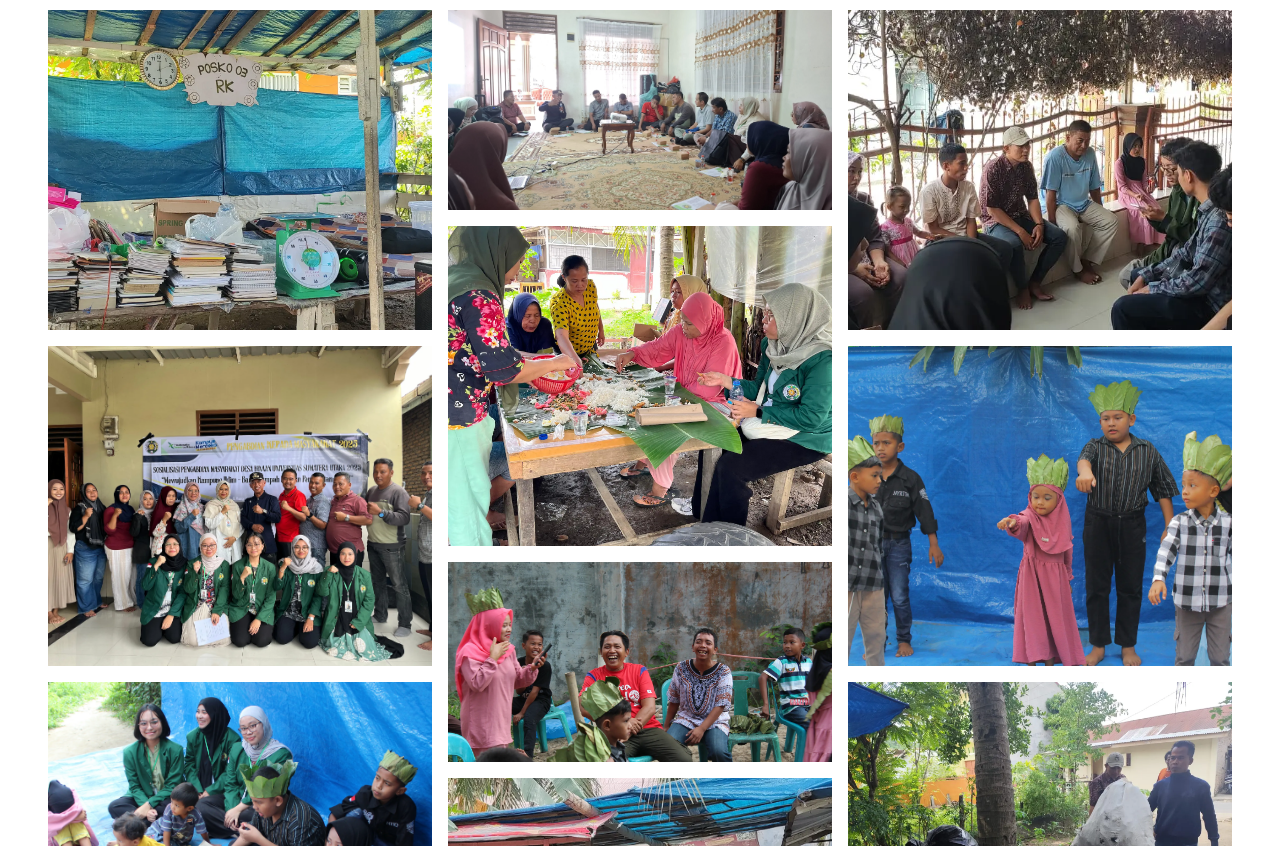
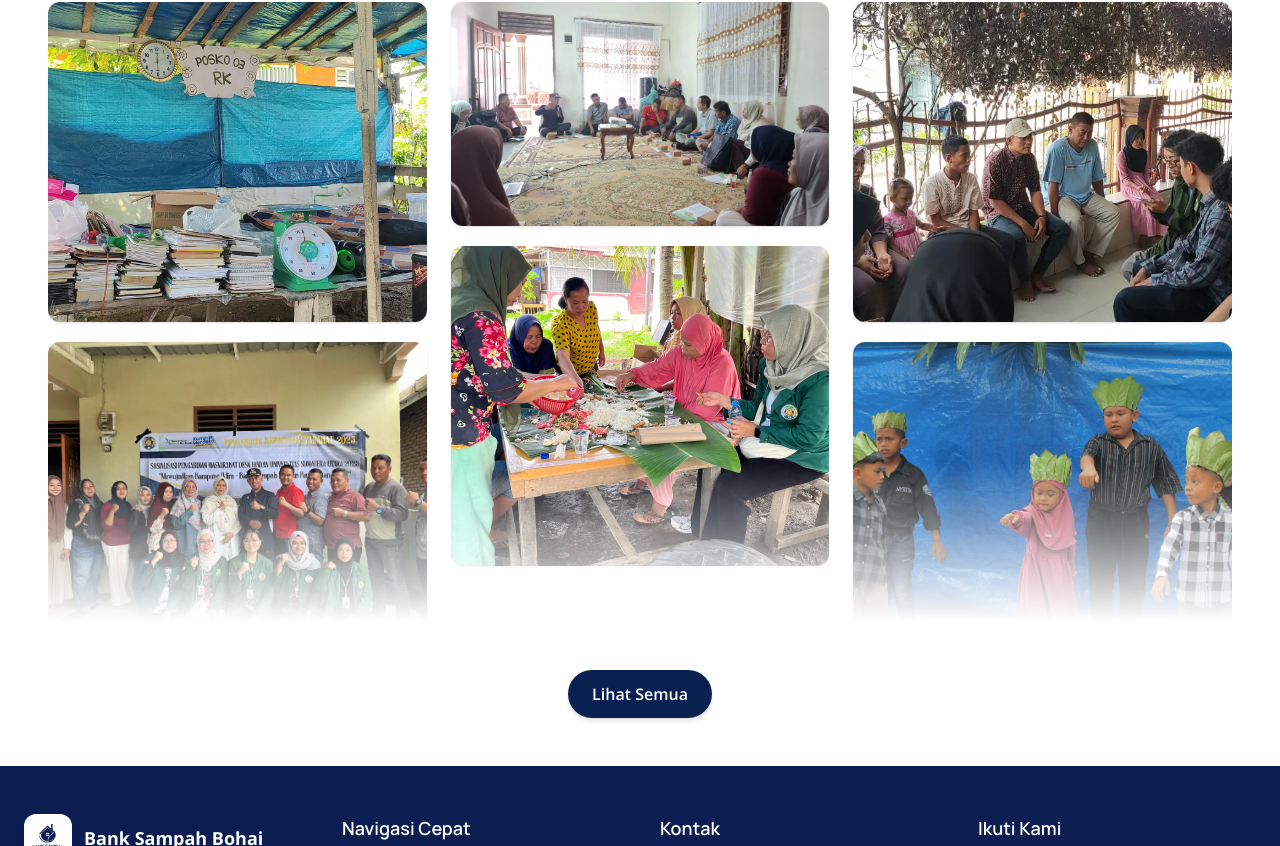
Before and after one commit to Bank-Sampah-Bandar-Khalipah/web-page, a React (Vite) app: page /about in a window 1280 px wide. Shown: the part 1954-2800 px from the top of the page. Built offline with nearby package versions, Linux system fonts and the light colour scheme.

Commit message:
maintenance

```diff
--- a/src/Components/AboutPage/GaleryAbout.jsx
+++ b/src/Components/AboutPage/GaleryAbout.jsx
@@ -1,42 +1,91 @@
-import React from 'react'
+import React, { useState } from 'react';
 import dataGalery from '../../Data/DataGalery';
 
 const GaleryAbout = () => {
+  const { kolom1, kolom2, kolom3 } = dataGalery();
 
-    const {kolom1, kolom2, kolom3} = dataGalery();
+  const [showAll, setShowAll] = useState(false);
+
+  const LIMIT = 2;
+  const sliceData = (data) => (showAll ? data : data.slice(0, LIMIT));
 
   return (
-    <section className='container mx-auto section-spacing'>
-        <div className='space-y-10'>
-            <h1 className='text-3xl font-bold'>Dokumentasi Kegiatan</h1>
-            <div className="grid md:grid-cols-3 gap-4">
-                <div className='space-y-4'>
-                    {kolom1.map(item =>
-                    <img key={item.id} src={item.img} alt={`img-${item.id}`} className='w-full h-80 object-cover' />
-                    )}
-                </div>
-                {/* Kolom 2 - Selang-seling tinggi */}
-                <div className='space-y-4'>
-                    {kolom2.map((item, index) => (
+    <section className="container mx-auto section-spacing">
+      <div className="space-y-8 relative">
+
+        <h1 className="text-3xl font-bold text-center md:text-left">
+          Dokumentasi Kegiatan
+        </h1>
+
+        {/* WRAPPER untuk efek masking */}
+        <div className={`relative transition-all duration-500 overflow-hidden`}>
+
+          {/* GRID */}
+          <div
+            className={`
+              grid grid-cols-1 sm:grid-cols-2 md:grid-cols-3 gap-6
+              transition-all duration-500
+              ${showAll ? "max-h-none" : "max-h-[620px]"}
+            `}
+          >
+            {/* Kolom 1 */}
+            <div className="space-y-5">
+              {sliceData(kolom1).map((item) => (
                 <img
                   key={item.id}
                   src={item.img}
                   alt={`img-${item.id}`}
-                        className={`w-full ${index % 2 === 0 ? 'h-50' : 'h-80'} object-cover`}
+                  className="w-full h-72 md:h-80 object-cover rounded-xl shadow-sm transition-transform hover:scale-[1.02] duration-300"
+                />
+              ))}
+            </div>
+
+            {/* Kolom 2 */}
+            <div className="space-y-5">
+              {sliceData(kolom2).map((item, index) => (
+                <img
+                  key={item.id}
+                  src={item.img}
+                  alt={`img-${item.id}`}
+                  className={`w-full ${
+                    index % 2 === 0 ? 'h-56' : 'h-80'
+                  } object-cover rounded-xl shadow-sm transition-transform hover:scale-[1.02] duration-300`}
                 />
               ))}
             </div>
 
             {/* Kolom 3 */}
-                <div className='space-y-4'>
-                    {kolom3.map(item => (
-                    <img key={item.id} src={item.img} alt={`img-${item.id}`} className='w-full h-80 object-cover' />
+            <div className="space-y-5">
+              {sliceData(kolom3).map((item) => (
+                <img
+                  key={item.id}
+                  src={item.img}
+                  alt={`img-${item.id}`}
+                  className="w-full h-72 md:h-80 object-cover rounded-xl shadow-sm transition-transform hover:scale-[1.02] duration-300"
+                />
               ))}
             </div>
           </div>
 
+          {/* Efek Gradient - muncul saat belum showAll */}
+          {!showAll && (
+            <div className="absolute bottom-0 left-0 w-full h-40 bg-gradient-to-t from-white to-transparent pointer-events-none"></div>
+          )}
+        </div>
+
+        {/* Tombol Load More */}
+        <div className="flex justify-center pt-4">
+          <button
+            onClick={() => setShowAll(!showAll)}
+            className="px-6 py-3 bg-[#0A2050] hover:bg-[#12306D] text-white rounded-full shadow-md transition-all duration-300 font-semibold"
+          >
+            {showAll ? 'Tampilkan Lebih Sedikit' : 'Lihat Semua'}
+          </button>
+        </div>
+
       </div>
     </section>
-  )
-}
-export default GaleryAbout
+  );
+};
+
+export default GaleryAbout;
--- a/src/Components/HomePage/FaqHome.jsx
+++ b/src/Components/HomePage/FaqHome.jsx
@@ -21,8 +21,8 @@ const question = [
     },
     {
         id: 3,
-        question: "Bagaimana cara berpartisipasi?",
-        answer: "Anda dapat berpartisipasi dengan mengumpulkan sampah yang dapat didaur ulang dan membawanya ke bank sampah terdekat. Selain itu, Anda juga bisa mengikuti kegiatan edukasi yang kami adakan. Setiap kontribusi Anda sangat berarti untuk lingkungan.",
+        question: "Kenapa 'BOHAI'?",
+        answer: "BOHAI adalah singkatan dari Berkah Orang Tua Harapan Anak Indonesia, menggambarkan misi kami untuk menghadirkan keberkahan bagi orang tua dan menjadi harapan bagi anak-anak Indonesia.",
     },
         {
         id: 4,
--- a/src/Components/HomePage/HeroHome.jsx
+++ b/src/Components/HomePage/HeroHome.jsx
@@ -47,8 +47,8 @@ const HeroHome = () => {
       {/* Content */}
       <div className="relative z-10 flex flex-col justify-center items-center md:items-start text-center md:text-left px-6 md:px-16 space-y-4 w-full">
         <h1 className="text-white text-3xl md:text-5xl lg:text-6xl font-bold drop-shadow-md leading-tight">
-          Selamat Datang di website<br />
-          <span className="text-4xl md:text-6xl text-[#E9EFFD]">BOHAI</span>
+          Selamat Datang di Website<br />
+          <span className="text-4xl md:text-6xl">BOHAI</span>
         </h1>
         <p className="text-white text-lg md:text-2xl font-semibold drop-shadow-sm">
           Berkah Orang Tua Harapan Anak Indonesia.
--- a/src/Components/Layouts/Footer.jsx
+++ b/src/Components/Layouts/Footer.jsx
@@ -11,14 +11,14 @@ const Footer = () => {
         {/* Logo & Deskripsi */}
         <div className="space-y-4">
           <div className="flex items-center gap-3">
-            <div className="p-2 bg-white/90 rounded-xl shadow-md">
+            <div className="p-2 bg-white rounded-xl shadow-md">
               <img
                 src={logo}
                 alt="Bank Sampah BK"
                 className="w-8 h-8 object-contain"
               />
             </div>
-            <span className="font-bold text-lg">Bank Sampah BK</span>
+            <span className="font-bold text-lg">Bank Sampah Bohai</span>
           </div>
           <p className="text-sm text-gray-300 leading-relaxed">
             Bersama kelola sampah, ciptakan lingkungan bersih untuk generasi
@@ -37,7 +37,7 @@ const Footer = () => {
             </li>
             <li>
               <Link
-                to="/tentang"
+                to="/about"
                 className="hover:text-blue-300 transition-colors"
               >
                 Tentang Kami
@@ -45,7 +45,7 @@ const Footer = () => {
             </li>
             <li>
               <Link
-                to="/kerjasama"
+                to="/partner"
                 className="hover:text-blue-300 transition-colors"
               >
                 Kerjasama
@@ -53,14 +53,14 @@ const Footer = () => {
             </li>
             <li>
               <Link
-                to="/edukasi"
+                to="/edu"
                 className="hover:text-blue-300 transition-colors"
               >
                 Edukasi
               </Link>
             </li>
             <li>
-              <Link to="/blog" className="hover:text-blue-300 transition-colors">
+              <Link to="/kegiatan" className="hover:text-blue-300 transition-colors">
                 Blog
               </Link>
             </li>
--- a/src/Components/Layouts/Navbar.jsx
+++ b/src/Components/Layouts/Navbar.jsx
@@ -25,12 +25,15 @@ const Navbar = () => {
       <nav className="fixed top-0 left-0 right-0 z-50 bg-white/90 backdrop-blur-md border-b border-gray-200 shadow-sm">
         <div className="max-w-7xl mx-auto flex justify-between items-center h-16 px-5 md:px-10">
           {/* Logo */}
-          <Link to="/" className="flex items-center">
+          <Link to="/" className="flex items-center gap-4">
             <img
               src={logo}
               alt="Logo"
               className="h-9 w-auto transition-transform duration-200 hover:scale-105"
             />
+            <span className="font-heading font-bold md:text-lg text-foreground text-[#0A2050]">
+              Berkah Orang Tua Harapan Anak Indonesia
+            </span>
           </Link>
 
           {/* Desktop Navigation */}
--- a/src/Components/Ui/Card.jsx
+++ b/src/Components/Ui/Card.jsx
@@ -17,10 +17,10 @@ const Card = ({ image, title, description, onClick, className = "" }) => {
           className="w-full h-56 object-cover transition-transform duration-700 ease-out hover:scale-105"
         />
       )}
-      <div className="p-6 text-justify space-y-3">
-        <h3 className="text-xl font-semibold text-gray-900">{title}</h3>
+      <div className="p-6 space-y-3">
+        <h3 className="text-xl text-start font-semibold text-gray-900">{title}</h3>
         {description && (
-          <p className="text-gray-600 leading-relaxed">{description}</p>
+          <p className="text-gray-600 text-justify leading-relaxed">{description}</p>
         )}
       </div>
     </div>
```
Lines whose indentation alone changed are shown as unchanged.
